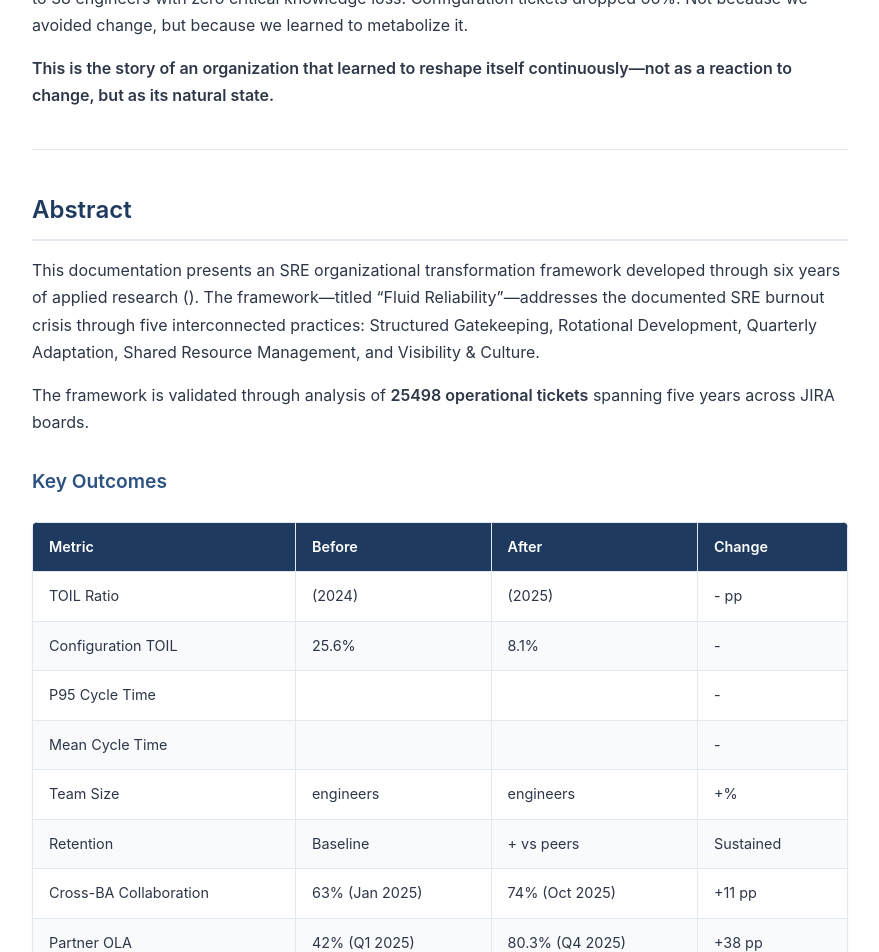
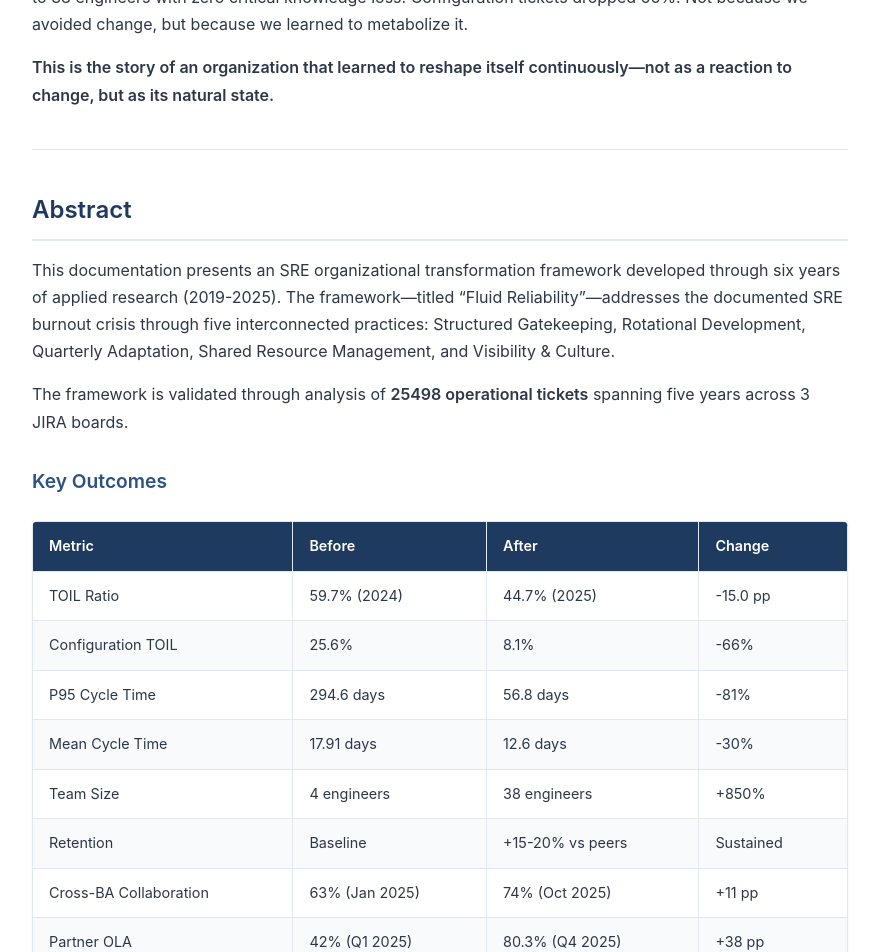
Before and after one commit to alevm/FluidReliability, a Jekyll site: the page built from docs/index.md, in a window 1280 px wide and 1400 px high, scrolled down 753 px. Shown: the top 952 px of the window, without its empty margins (200-1079 px from the left). Built offline with Jekyll 4.4.1, drawn with Linux system fonts in a browser that asks for light colours; part of the change alters nothing that is shown; some of the changed text lies outside the part shown.

Commit message:
Fix version data: replace symlink with actual file for GitHub Pages
🤖 Generated with [Claude Code](https://claude.com/claude-code)

Co-Authored-By: Claude Opus 4.5 <noreply@anthropic.com>

```diff
--- a/docs/_data/version.yml
+++ b/docs/_data/version.yml
@@ -1 +1,84 @@
-../../VERSION.yml
+# Fluid Reliability Framework - Version Metadata
+# This file is the single source of truth for version info
+# Used by: docs (Jekyll), whitepaper, sync scripts
+
+version: "7.3"
+date: "December 2025"
+author: "Andrea Valenti"
+title: "Fluid Reliability Framework"
+subtitle: "An Adaptive Framework for SRE Organizational Transformation"
+
+# Dataset metadata
+dataset:
+  tickets: 25498
+  years: "2019-2025"
+  boards: 3
+
+# Team metrics
+team:
+  initial: 4
+  current: 38
+  growth_percent: 850
+
+# Key outcomes (keep in sync with whitepaper Section 6)
+# Updated December 11, 2025 - Strict TOIL calculation against Google SRE definition
+metrics:
+  toil_before: "59.7%"
+  toil_after: "44.7%"
+  toil_reduction: "15.0"
+  toil_methodology: "Strict Content-Based (Google SRE 5-point definition)"
+  toil_proxy: "18.4%"
+  toil_proxy_description: "Configuration + Maintenance only"
+  config_reduction: "66%"
+  p95_cycle_before: "294.6 days"
+  p95_cycle_after: "56.8 days"
+  p95_improvement: "81%"
+  mean_cycle_before: "17.91 days"
+  mean_cycle_after: "12.6 days"
+  mean_cycle_improvement: "30%"
+  retention_improvement: "15-20%"
+  rework_rate: "13.3%"
+  monthly_throughput: 644
+
+# Statistical validation
+stats:
+  chi_square: 285.4
+  p_value: "< 0.001"
+  cramers_v: 0.13
+  effect_size: "medium"
+  roi_low: "5.2:1"
+  roi_high: "11.2:1"
+
+# 2025 metrics (new in v7.2) - Updated Dec 11, 2025
+# Source: JIRA_2025_Combined_Full_20251211_1310.csv (7,085 tickets Jan-Nov)
+metrics_2025:
+  tickets_2025: 7085
+  cross_ba_jan: "63%"
+  cross_ba_oct: "74%"
+  cross_ba_improvement: "11"
+  ola_q1: "42.0%"
+  ola_q4: "80.3%"
+  ola_improvement: "38"
+  # Cycle time metrics (Jan-Nov 2025)
+  mean_cycle_time: "12.6 days"
+  median_cycle_time: "3.0 days"
+  p95_cycle_time: "56.8 days"
+  # Quarterly breakdown
+  q1_tickets: 1826
+  q1_mean_ct: "16.1 days"
+  q1_median_ct: "3.0 days"
+  q2_tickets: 1855
+  q2_mean_ct: "9.5 days"
+  q2_median_ct: "2.0 days"
+  q3_tickets: 2017
+  q3_mean_ct: "12.8 days"
+  q3_median_ct: "2.0 days"
+  q4_tickets: 1387
+  q4_mean_ct: "12.1 days"
+  q4_median_ct: "3.0 days"
+  # Backlog analysis
+  backlog_2024_spillover: 260
+  backlog_q1_pct: "12.6%"
+
+# License
+license: "CC BY-NC-SA 4.0"
```
